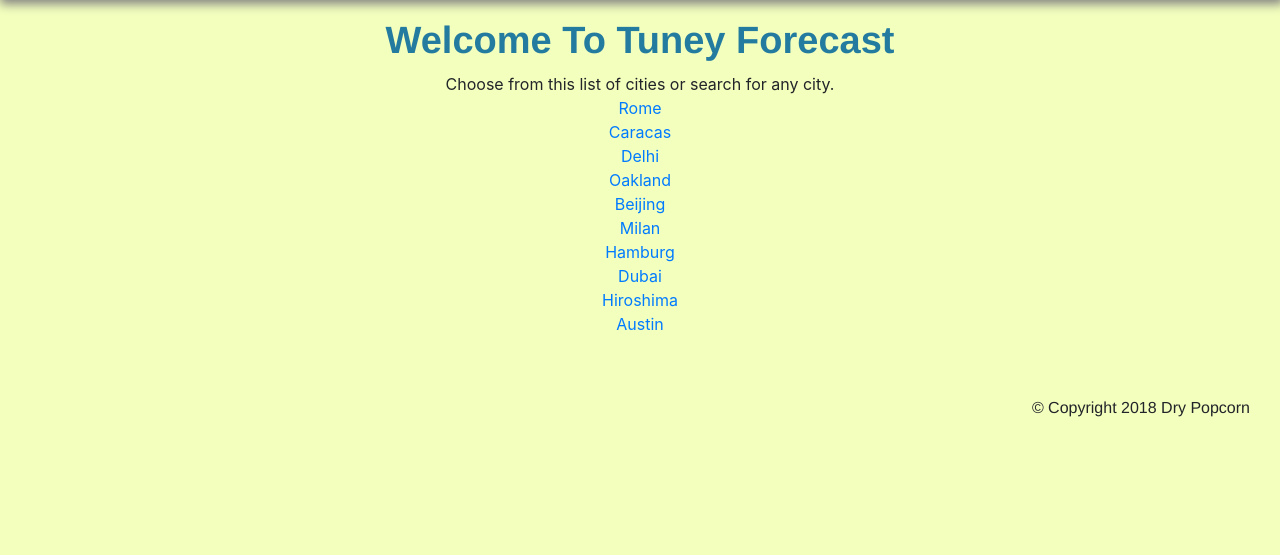
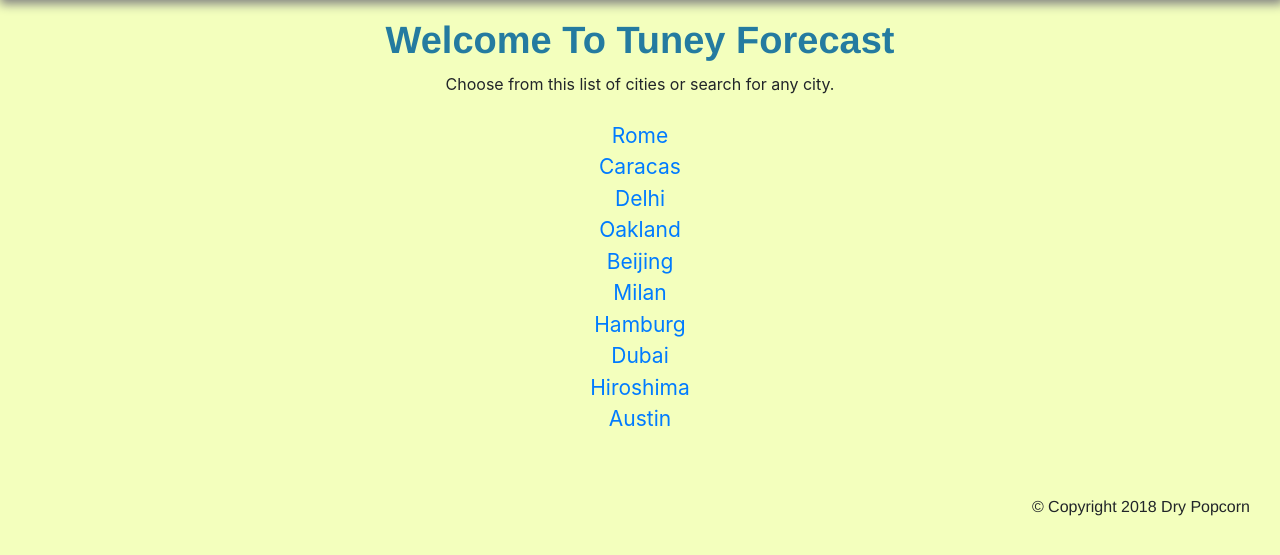
Before and after one commit to jerry1ye10/Dry-Popcorn, a Flask app: page / in a window 1280 px wide. Shown: the part 42-597 px from the top of the page. Run offline with Flask 2, Linux system fonts and the light colour scheme; some libraries are stand-ins or nearby versions.

Commit message:
made text bigger

```diff
--- a/static/style.css
+++ b/static/style.css
@@ -24,6 +24,10 @@ footer{
 .main{
   text-align: center;
   margin: 60px 30px;
+}
+
+.city-link{
+  font-size: 21px;
 }
 
 .nav-link{
--- a/templates/homepage.html
+++ b/templates/homepage.html
@@ -9,9 +9,9 @@
 
   <h1>Welcome To Tuney Forecast</h1>
 
-  Choose from this list of cities or search for any city.<br>
+  Choose from this list of cities or search for any city.<br><br>
   {% for city in random_cities %}
-    <a href="/search?q={{city}}&submit=Search&mood=">{{city}}</a><br>
+    <a class="city-link" href="/search?q={{city}}&submit=Search&mood=">{{city}}</a><br>
   {% endfor%}
 </div>
 {% endblock %}
```
